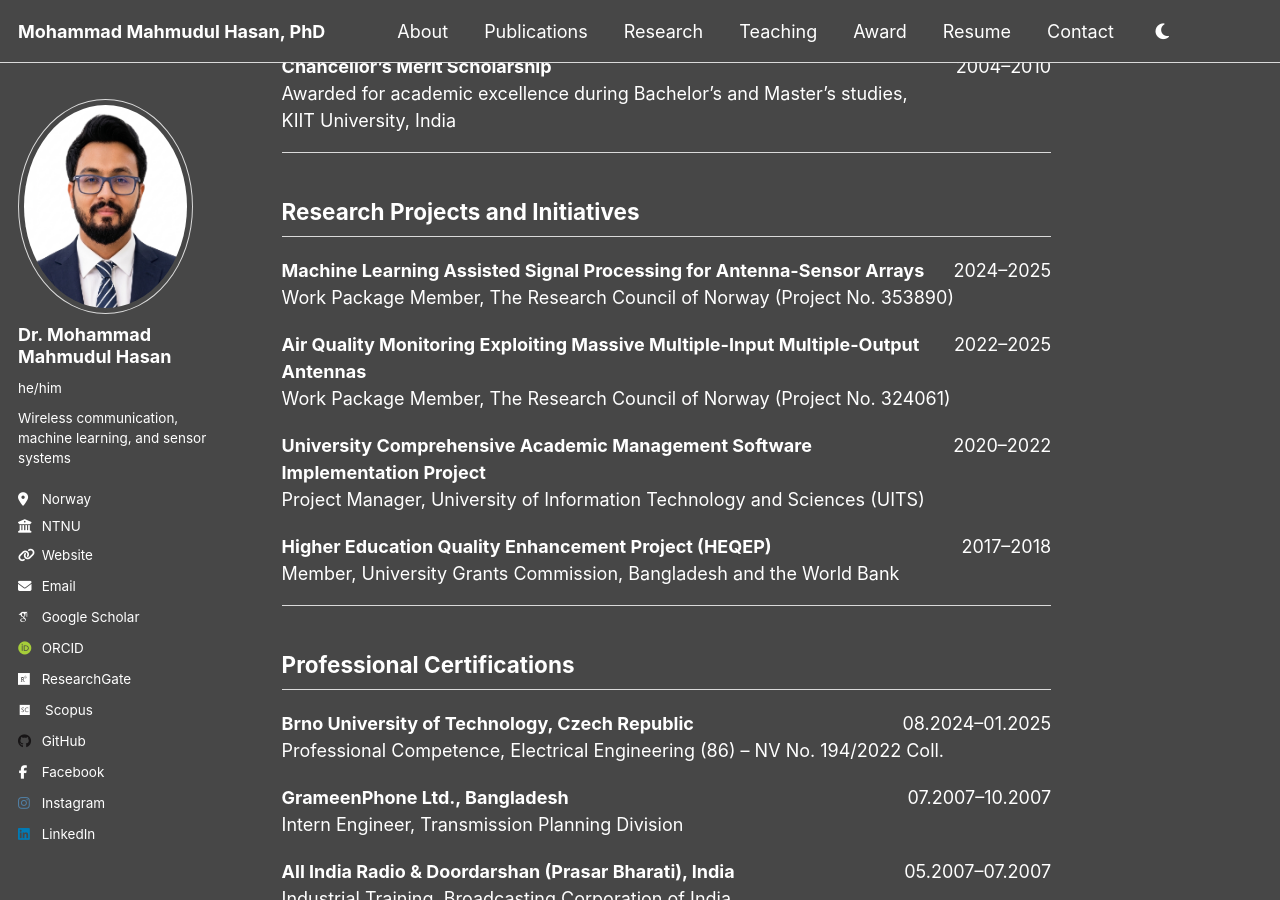
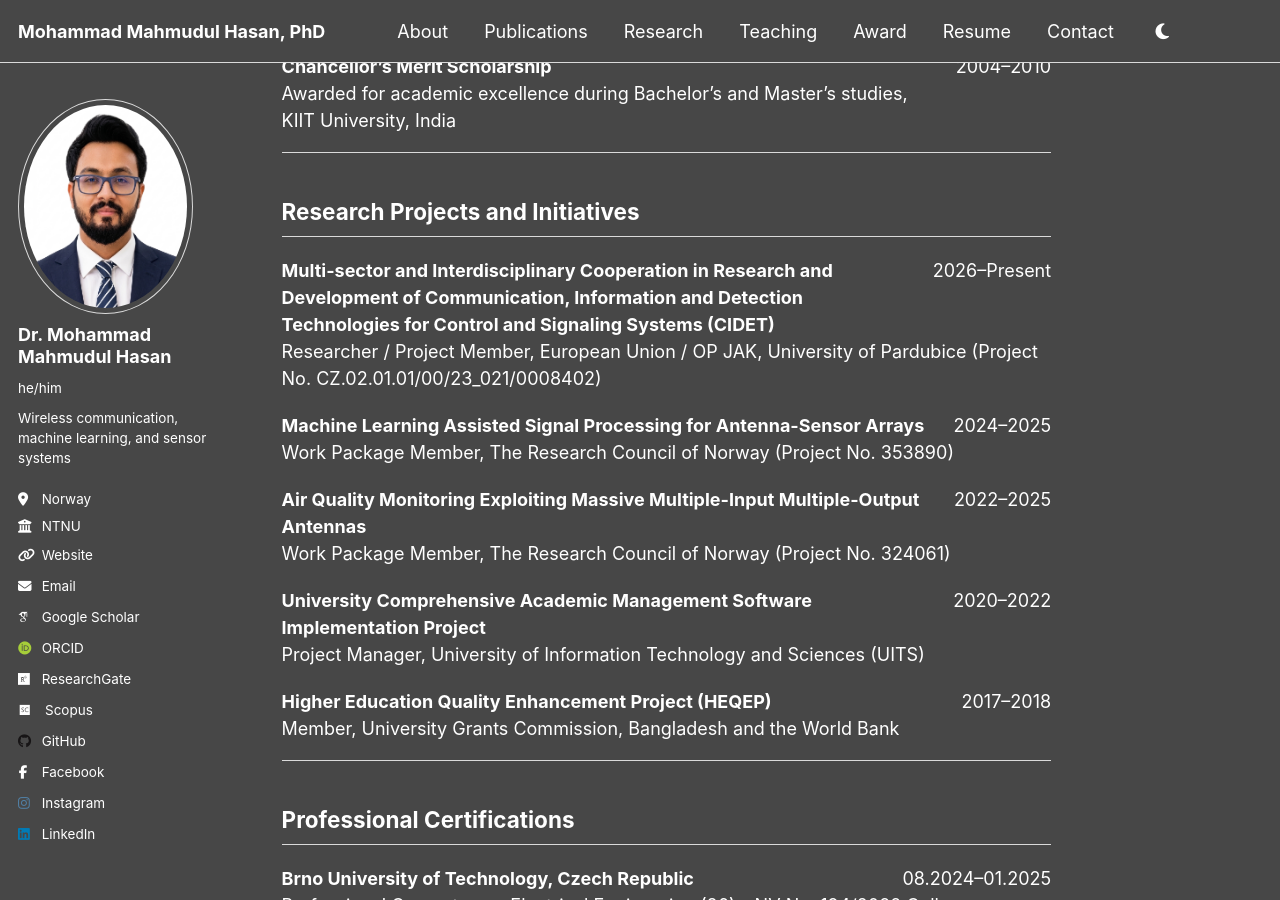
Before and after one commit to dearmahmud/dearmahmud.github.io, a Jekyll site: the page built from _pages/cv.md, in a window 1280 px wide and 900 px high, scrolled down 5232 px. Built offline with Jekyll 4.4.1, drawn with Linux system fonts in a browser that asks for light colours; some web fonts are replaced.

Commit message:
Update cv.md

```diff
--- a/_pages/cv.md
+++ b/_pages/cv.md
@@ -360,6 +360,14 @@ I have also contributed to several funded research and institutional projects. T
 ## Research Projects and Initiatives
 
 <div style="margin-top: 20px; display: flex; justify-content: space-between;">
+  <span style="flex: 1; padding-right: 20px;"><strong>Multi-sector and Interdisciplinary Cooperation in Research and Development of Communication, Information and Detection Technologies for Control and Signaling Systems (CIDET)</strong></span>
+  <span style="white-space: nowrap; flex-shrink: 0;">2026–Present</span>
+</div>
+<div>
+  Researcher / Project Member, European Union / OP JAK, University of Pardubice (Project No. CZ.02.01.01/00/23_021/0008402)
+</div>
+
+<div style="margin-top: 20px; display: flex; justify-content: space-between;">
   <span style="flex: 1; padding-right: 20px;"><strong>Machine Learning Assisted Signal Processing for Antenna-Sensor Arrays</strong></span>
   <span style="white-space: nowrap; flex-shrink: 0;">2024–2025</span>
 </div>
```
